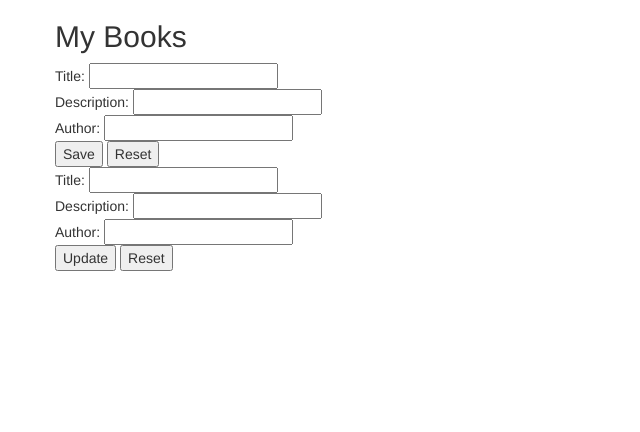
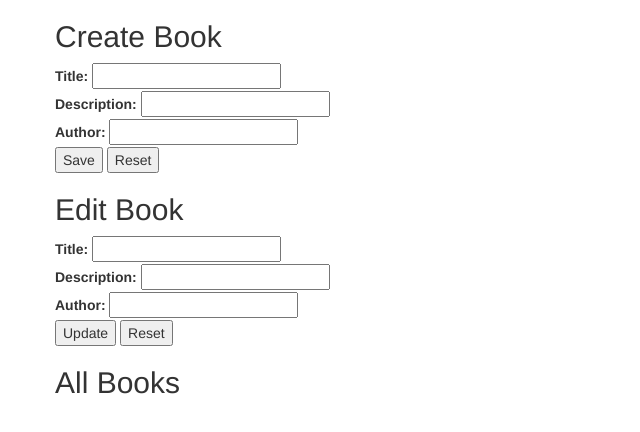
Before and after one commit to marceloserpa/angular-consume, a website: page frontend/src/index.html in a window 1280 px wide. Shown: the whole page, without its empty margins (0-640 px from the left). Drawn offline with nearby package versions, Linux system fonts and the light colour scheme; no server answers.

Commit message:
Separate BookController form App definition

```diff
--- /dev/null
+++ b/frontend/src/app/books/BookController.js
@@ -0,0 +1,53 @@
+bookStoreApp.controller('BookController', function ($scope, $http) {
+
+  $scope.editForm = {};
+
+  $scope.get = function(){
+    $http.get("http://localhost:8080/api/books").success(function(data) {
+      $scope.books = data;
+    });
+  };
+
+  $scope.save = function(){
+    var book = $scope.createForm;
+    $http.post('http://localhost:8080/api/books', book).success(function(){
+      $scope.get();
+      $scope.cleanForm();
+    });
+  };
+
+  $scope.delete = function(id){
+    $http.delete('http://localhost:8080/api/books/' + id).success(function(){
+      $scope.get();
+    });
+  };
+
+  $scope.update = function(){
+    var book = $scope.editForm;
+    $http.put('http://localhost:8080/api/books/'+ book.id, book).success(function(){
+      $scope.get();
+      $scope.editForm = {
+        'id': '',
+        'title': '',
+        'description': '',
+        'author': ''
+      };
+    });
+  };
+
+  $scope.initEditForm = function(id){
+    $http.get("http://localhost:8080/api/books/"+id).success(function(data) {
+      $scope.editForm = data;
+    });
+  };
+
+  $scope.cleanForm = function(){
+    $scope.createForm = {
+      'title': '',
+      'description': '',
+      'author': ''
+    };
+  };
+
+  $scope.get();
+});
--- a/frontend/src/app/bookstoreapp.js
+++ b/frontend/src/app/bookstoreapp.js
@@ -4,58 +4,4 @@ var bookStoreApp = angular.module('bookStoreApp', []);
 
 bookStoreApp.config(function ( $httpProvider) {
     delete $httpProvider.defaults.headers.common['X-Requested-With'];
-})
-// define controllers
-bookStoreApp.controller('BookController', function ($scope, $http) {
-
-  $scope.editForm = {};
-
-  $scope.get = function(){
-    $http.get("http://localhost:8080/api/books").success(function(data) {
-      $scope.books = data;
-    });
-  };
-
-  $scope.save = function(){
-    var book = $scope.book;
-    $http.post('http://localhost:8080/api/books', book).success(function(){
-      $scope.get();
-      $scope.cleanForm();
-    });
-  };
-
-  $scope.delete = function(id){
-    $http.delete('http://localhost:8080/api/books/' + id).success(function(){
-      $scope.get();
-    });
-  };
-
-  $scope.update = function(){
-    var book = $scope.editForm;
-    $http.put('http://localhost:8080/api/books/'+ book.id, book).success(function(){
-      $scope.get();
-      $scope.editForm = {
-        'id': '',
-        'title': '',
-        'description': '',
-        'author': ''
-      };
-    });
-  };
-
-  $scope.initEditForm = function(id){
-    $http.get("http://localhost:8080/api/books/"+id).success(function(data) {
-      $scope.editForm = data;
-    });
-  };
-
-  $scope.cleanForm = function(){
-    $scope.book = {
-      'title': '',
-      'description': '',
-      'author': ''
-    };
-  };
-
-  $scope.get();
 });
--- a/frontend/src/index.html
+++ b/frontend/src/index.html
@@ -16,27 +16,35 @@
   <body>
     <div class="container">
       <div class="row" ng-controller="BookController">
-        <h2>My Books</h2>
-
+        <div id="create-book-form">
+          <h2>Create Book</h2>
           <form novalidate class="simple-form" ng-submit="save()">
-          Title: <input type="text" ng-model="book.title" /><br />
-          Description: <input type="text" ng-model="book.description" /><br />
-          Author: <input type="text" ng-model="book.author" /><br />
-
+            <label>Title:</label>
+            <input type="text" ng-model="createForm.title" /><br />
+            <label>Description:</label>
+            <input type="text" ng-model="createForm.description" /><br />
+            <label>Author:</label>
+            <input type="text" ng-model="createForm.author" /><br />
             <input type="submit" value="Save" />
             <input type="button" ng-click="cleanForm()" value="Reset" />
           </form>
+        </div>
 
+        <div id="edit-book-form">
+          <h2>Edit Book</h2>
           <form novalidate class="simple-form" ng-submit="update()">
-          Title: <input type="text" ng-model="editForm.title" /><br />
-          Description: <input type="text" ng-model="editForm.description" /><br />
-          Author: <input type="text" ng-model="editForm.author" /><br />
-
+            <label>Title:</label>
+            <input type="text" ng-model="editForm.title" /><br />
+            <label>Description:</label>
+            <input type="text" ng-model="editForm.description" /><br />
+            <label>Author:</label>
+            <input type="text" ng-model="editForm.author" /><br />
             <input type="submit" value="Update" />
             <input type="button" ng-click="cleanForm()" value="Reset" />
           </form>
-
-
+        </div>
+        <div id="all-book-table">
+          <h2>All Books</h2>
           <ul class="books">
             <li ng-repeat="actualBook in books">
               <a ng-click="delete(actualBook.id)">Delete</a>
@@ -46,7 +54,10 @@
           </ul>
         </div>
       </div>
+    </div>
 
     <script src="/src/app/bookstoreapp.js"></script>
+    <script src="/src/app/books/BookController.js"></script>
+
   </body>
 </html>
```
Lines whose indentation alone changed are shown as unchanged.
